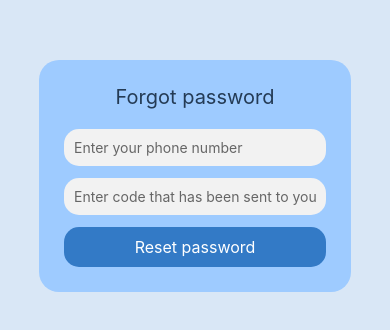
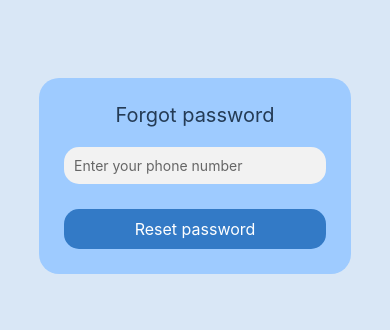
Before and after one commit to g336/SIS_app, a React Native app: screen /ForgotPassword in a window 390 px wide. Shown: the part 246-576 px from the top of the page. Built offline with nearby package versions, Linux system fonts and the light colour scheme.

Commit message:
Add files via upload

```diff
--- a/screens/ForgotPasswordScreen.tsx
+++ b/screens/ForgotPasswordScreen.tsx
@@ -3,13 +3,11 @@ import { View, Text, TextInput, TouchableOpacity, StyleSheet } from 'react-nativ
 import { NativeStackNavigationProp } from '@react-navigation/native-stack';
 import { RootStackParamList } from '../App';
 
-type ForgotPasswordScreenNavigationProp = NativeStackNavigationProp<
-  RootStackParamList,
-  'ForgotPassword'
->;
+type ForgotNavigationProp =
+  NativeStackNavigationProp<RootStackParamList, 'ForgotPassword'>;
 
 interface Props {
-  navigation: ForgotPasswordScreenNavigationProp;
+  navigation: ForgotNavigationProp;
 }
 
 const ForgotPasswordScreen: React.FC<Props> = ({ navigation }) => {
@@ -27,19 +25,13 @@ const ForgotPasswordScreen: React.FC<Props> = ({ navigation }) => {
           style={styles.input}
           value={phone}
           onChangeText={setPhone}
-        />
-
-        <TextInput
-          placeholder="Enter code that has been sent to you"
-          placeholderTextColor="#666"
-          style={styles.input}
-          value={code}
-          onChangeText={setCode}
+          keyboardType="phone-pad"
         />
 
         <TouchableOpacity
           style={styles.button}
-          onPress={() => navigation.navigate('ResetPassword')}>
+          onPress={() => navigation.navigate('VerifyCode')}
+        >
           <Text style={styles.buttonText}>Reset password</Text>
         </TouchableOpacity>
       </View>
@@ -61,19 +53,19 @@ const styles = StyleSheet.create({
     padding: 25,
     borderRadius: 20,
     width: '80%',
-    alignItems: 'center',
   },
   title: {
     fontSize: 20,
     marginBottom: 20,
     color: '#243B55',
+    textAlign: 'center',
   },
   input: {
     backgroundColor: '#f2f2f2',
     borderRadius: 15,
     width: '100%',
     padding: 10,
-    marginBottom: 12,
+    marginBottom: 15,
   },
   button: {
     backgroundColor: '#337ac6',
@@ -81,6 +73,7 @@ const styles = StyleSheet.create({
     width: '100%',
     padding: 10,
     alignItems: 'center',
+    marginTop: 10,
   },
   buttonText: {
     color: 'white',
--- a/screens/LoginScreen.tsx
+++ b/screens/LoginScreen.tsx
@@ -3,7 +3,8 @@ import { View, Text, TextInput, TouchableOpacity, StyleSheet } from 'react-nativ
 import { NativeStackNavigationProp } from '@react-navigation/native-stack';
 import { RootStackParamList } from '../App';
 
-type LoginScreenNavigationProp = NativeStackNavigationProp<RootStackParamList, 'Login'>;
+type LoginScreenNavigationProp =
+  NativeStackNavigationProp<RootStackParamList, 'Login'>;
 
 interface Props {
   navigation: LoginScreenNavigationProp;
@@ -12,6 +13,25 @@ interface Props {
 const LoginScreen: React.FC<Props> = ({ navigation }) => {
   const [enroll, setEnroll] = useState('');
   const [password, setPassword] = useState('');
+
+  // Demo credentials
+  const demoUser = {
+    enrollment: 'akuma01',
+    password: 'mypassword',
+  };
+
+  const handleLogin = () => {
+    if (!enroll || !password) {
+      alert('Please fill all fields');
+      return;
+    }
+
+    if (enroll === demoUser.enrollment && password === demoUser.password) {
+      navigation.replace('StudentHome'); // ✅ Navigate to StudentHome
+    } else {
+      alert('Invalid enrollment number or password');
+    }
+  };
 
   return (
     <View style={styles.container}>
@@ -39,7 +59,10 @@ const LoginScreen: React.FC<Props> = ({ navigation }) => {
           <Text style={styles.forgotText}>Forgot password?</Text>
         </TouchableOpacity>
 
-        <TouchableOpacity style={styles.button}>
+        <TouchableOpacity
+          style={styles.button}
+          onPress={handleLogin} // ✅ Call the login function
+        >
           <Text style={styles.buttonText}>Login</Text>
         </TouchableOpacity>
       </View>
@@ -61,12 +84,12 @@ const styles = StyleSheet.create({
     padding: 25,
     borderRadius: 20,
     width: '80%',
-    alignItems: 'center',
   },
   title: {
     fontSize: 22,
     marginBottom: 20,
     color: '#243B55',
+    textAlign: 'center',
   },
   input: {
     backgroundColor: '#f2f2f2',
@@ -93,3 +116,6 @@ const styles = StyleSheet.create({
     fontSize: 16,
   },
 });
+function alert(arg0: string) {
+  throw new Error('Function not implemented.');
+}
--- /dev/null
+++ b/screens/StudentHomeScreen.tsx
@@ -0,0 +1,163 @@
+import React, { useState } from 'react';
+import {
+  View,
+  Text,
+  TouchableOpacity,
+  StyleSheet,
+  Modal,
+} from 'react-native';
+
+const StudentHomeScreen: React.FC = () => {
+  const [modalVisible, setModalVisible] = useState(false);
+
+  return (
+    <View style={styles.container}>
+      {/* Header */}
+      <View style={styles.header}>
+        <Text style={styles.headerText}>Home</Text>
+      </View>
+
+      {/* Main Cards */}
+      <TouchableOpacity
+        style={styles.mainCard}
+        onPress={() => setModalVisible(true)}
+      >
+        <Text style={styles.mainCardText}>Time Table</Text>
+      </TouchableOpacity>
+
+      <TouchableOpacity style={styles.mainCard}>
+        <Text style={styles.mainCardText}>Attendance</Text>
+      </TouchableOpacity>
+
+      {/* Small Cards */}
+      <View style={styles.row}>
+        <TouchableOpacity style={styles.smallCard}>
+          <Text style={styles.smallText}>YouTube{"\n"}Playlist</Text>
+        </TouchableOpacity>
+
+        <TouchableOpacity style={styles.smallCard}>
+          <Text style={styles.smallText}>Study{"\n"}Materials</Text>
+        </TouchableOpacity>
+      </View>
+
+      {/* 🔔 MODAL */}
+      <Modal
+        visible={modalVisible}
+        transparent
+        animationType="slide"
+        onRequestClose={() => setModalVisible(false)}
+      >
+        <View style={styles.modalOverlay}>
+          <View style={styles.modalCard}>
+            <Text style={styles.modalTitle}>Chart :</Text>
+
+            <View style={styles.chartBox} />
+
+            <Text style={styles.modalTitle}>Percentage :</Text>
+
+            <View style={styles.chartBox} />
+
+            <TouchableOpacity
+              style={styles.closeButton}
+              onPress={() => setModalVisible(false)}
+            >
+              <Text style={styles.closeText}>Close</Text>
+            </TouchableOpacity>
+          </View>
+        </View>
+      </Modal>
+    </View>
+  );
+};
+
+export default StudentHomeScreen;
+
+const styles = StyleSheet.create({
+    container: {
+      flex: 1,
+      backgroundColor: '#d9e7f6',
+    },
+
+    header: {
+      backgroundColor: '#7fb3ff',
+      padding: 15,
+    },
+
+    headerText: {
+      fontSize: 18,
+      color: '#243B55',
+    },
+
+    mainCard: {
+      backgroundColor: '#b9dcff',
+      margin: 20,
+      borderRadius: 20,
+      padding: 35,
+      alignItems: 'center',
+    },
+
+    mainCardText: {
+      fontSize: 20,
+      color: '#2c5f9e',
+      textDecorationLine: 'underline',
+    },
+
+    row: {
+      flexDirection: 'row',
+      justifyContent: 'space-around',
+      marginHorizontal: 15,
+    },
+
+    smallCard: {
+      backgroundColor: '#b9dcff',
+      borderRadius: 18,
+      padding: 20,
+      width: '45%',
+      alignItems: 'center',
+    },
+
+    smallText: {
+      textAlign: 'center',
+      color: '#2c5f9e',
+    },
+
+    /* MODAL */
+    modalOverlay: {
+      flex: 1,
+      backgroundColor: 'rgba(0,0,0,0.3)',
+      justifyContent: 'center',
+      alignItems: 'center',
+    },
+
+    modalCard: {
+      backgroundColor: '#7fb3ff',
+      borderRadius: 25,
+      padding: 20,
+      width: '85%',
+    },
+
+    modalTitle: {
+      color: '#243B55',
+      fontSize: 16,
+      marginBottom: 8,
+    },
+
+    chartBox: {
+      backgroundColor: '#d9e7f6',
+      height: 120,
+      borderRadius: 15,
+      marginBottom: 15,
+    },
+
+    closeButton: {
+      backgroundColor: '#337ac6',
+      padding: 12,
+      borderRadius: 15,
+      alignItems: 'center',
+    },
+
+    closeText: {
+      color: 'white',
+      fontSize: 16,
+    },
+  });
--- /dev/null
+++ b/screens/VerifyCodeScreen.tsx
@@ -0,0 +1,105 @@
+import React, { useState } from 'react';
+import { View, Text, TextInput, TouchableOpacity, StyleSheet } from 'react-native';
+import { NativeStackNavigationProp } from '@react-navigation/native-stack';
+import { RootStackParamList } from '../App';
+
+type VerifyCodeNavigationProp =
+  NativeStackNavigationProp<RootStackParamList, 'VerifyCode'>;
+
+interface Props {
+  navigation: VerifyCodeNavigationProp;
+}
+
+const VerifyCodeScreen: React.FC<Props> = ({ navigation }) => {
+  const [code, setCode] = useState('');
+
+  return (
+    <View style={styles.container}>
+      <View style={styles.card}>
+        <Text style={styles.title}>Verify code</Text>
+
+        <Text style={styles.subtitle}>
+          Enter the 6-digit code sent to your phone number
+        </Text>
+
+        <TextInput
+          placeholder="Enter verification code"
+          placeholderTextColor="#666"
+          style={styles.input}
+          keyboardType="number-pad"
+          maxLength={6}
+          value={code}
+          onChangeText={setCode}
+        />
+
+        <TouchableOpacity
+          style={styles.button}
+          onPress={() => navigation.navigate('ResetPassword')}
+        >
+          <Text style={styles.buttonText}>Verify</Text>
+        </TouchableOpacity>
+
+        <TouchableOpacity>
+          <Text style={styles.resendText}>Resend code</Text>
+        </TouchableOpacity>
+      </View>
+    </View>
+  );
+};
+
+export default VerifyCodeScreen;
+
+const styles = StyleSheet.create({
+    container: {
+      flex: 1,
+      backgroundColor: '#d9e7f6',
+      justifyContent: 'center',
+      alignItems: 'center',
+    },
+    card: {
+      backgroundColor: '#9ecbff',
+      padding: 25,
+      borderRadius: 20,
+      width: '80%',
+    },
+    title: {
+      fontSize: 20,
+      marginBottom: 10,
+      color: '#243B55',
+      textAlign: 'center',
+    },
+    subtitle: {
+      fontSize: 13,
+      color: '#243B55',
+      textAlign: 'center',
+      marginBottom: 15,
+    },
+    input: {
+      backgroundColor: '#f2f2f2',
+      borderRadius: 15,
+      width: '100%',
+      padding: 10,
+      marginBottom: 15,
+      textAlign: 'center',
+      fontSize: 18,
+      letterSpacing: 5,
+    },
+    button: {
+      backgroundColor: '#337ac6',
+      borderRadius: 15,
+      width: '100%',
+      padding: 10,
+      alignItems: 'center',
+      marginTop: 5,
+    },
+    buttonText: {
+      color: 'white',
+      fontSize: 16,
+    },
+    resendText: {
+      textAlign: 'center',
+      marginTop: 15,
+      color: '#243B55',
+      fontSize: 13,
+    },
+  });
```
